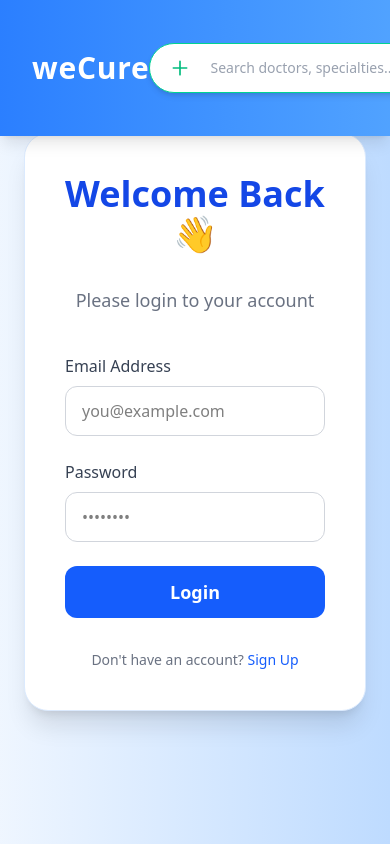
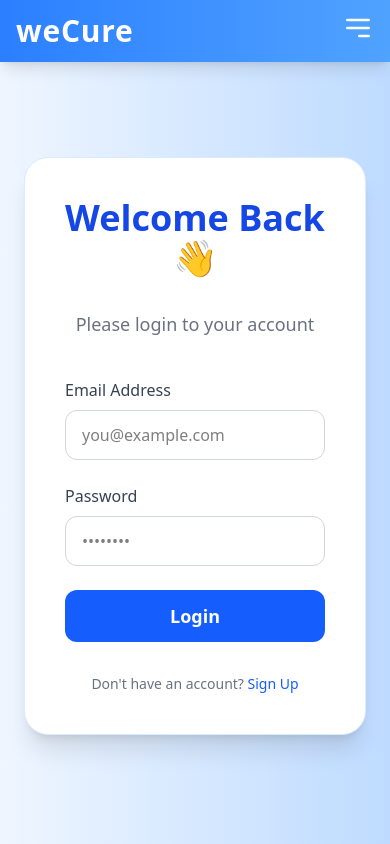
Before and after one commit to devsaini07/weCure-frontend, a React (Vite) app: page /login in a window 390 px wide. Shown: the top 844 px of the page. Built offline with nearby package versions, Linux system fonts and the light colour scheme.

Commit message:
tailwind update

```diff
--- a/src/pages/Appointment.jsx
+++ b/src/pages/Appointment.jsx
@@ -75,7 +75,7 @@ const Appointment = () => {
   };
   return (
     <>
-      <section className="min-h-screen bg-gradient-to-br from-blue-50 to-blue-200 py-12 flex justify-center items-start px-4">
+      <section className="pt-24 min-h-screen bg-gradient-to-br from-blue-50 to-blue-200 py-12 flex justify-center items-start px-4">
         <div className="bg-white p-10 rounded-3xl shadow-2xl w-full max-w-2xl border border-blue-100">
           <h1 className="text-4xl font-extrabold text-blue-700 mb-8 text-center animate-fade-in">
             Book an Appointment
--- a/src/pages/Dashboard.jsx
+++ b/src/pages/Dashboard.jsx
@@ -40,7 +40,7 @@ const Dashboard = () => {
   return (
     <>
 
-      <section className="min-h-screen bg-gradient-to-br from-blue-50 to-blue-200 py-12 px-6">
+      <section className="min-h-screen pt-24 bg-gradient-to-br from-blue-50 to-blue-200 py-12 px-6">
         <h1 className="text-4xl font-extrabold text-blue-700 mb-8 text-center">
           My Appointments
         </h1>
--- a/src/pages/Home.jsx
+++ b/src/pages/Home.jsx
@@ -11,7 +11,7 @@ const Home = () => {
     <>
       {/* <Navbar /> */}
 
-      <section className="bg-gradient-to-r from-blue-50 to-blue-100 py-28 px-8">
+      <section className="pt-24 bg-gradient-to-r from-blue-50 to-blue-100 py-28 px-8">
         <div className="max-w-7xl mx-auto flex flex-col md:flex-row items-center justify-between gap-10">
           {/* Step 1 */}
           <div className="flex flex-col items-center text-center bg-white p-8 rounded-2xl shadow-md hover:shadow-xl transition duration-300">
--- a/src/pages/Login.jsx
+++ b/src/pages/Login.jsx
@@ -35,7 +35,7 @@ const Login = () => {
   return (
     <>
       {/* <Navbar /> */}
-      <section className="min-h-screen bg-gradient-to-r from-blue-50 to-blue-200 flex items-center justify-center px-6 py-12">
+      <section className="min-h-screen pt-24 bg-gradient-to-r from-blue-50 to-blue-200 flex items-center justify-center px-6 py-12">
         <div className="bg-white p-10 rounded-3xl shadow-xl w-full max-w-lg border border-blue-100">
           <h1 className="text-4xl font-extrabold text-blue-700 mb-8 text-center animate-fade-in">
             Welcome Back 👋
--- a/src/pages/Navbar.jsx
+++ b/src/pages/Navbar.jsx
@@ -10,6 +10,7 @@ const Navbar = () => {
   const isLoggedIn = !!localStorage.getItem("token");
 
   const [searchTerm, setSearchTerm] = useState("");
+  const [isMenuOpen, setIsMenuOpen] = useState(false); // State for mobile menu
 
   const handleLogout = () => {
     localStorage.removeItem("token");
@@ -23,19 +24,27 @@ const Navbar = () => {
     doc.name.toLowerCase().includes(searchTerm.toLowerCase())
   );
 
+  const navLinks = [
+    { path: "/", label: "Home" },
+    { path: "/dashboard", label: "Dashboard" },
+    { path: "/ourdoctors", label: "Our Doctors" },
+    { path: "/services", label: "Services" },
+  ];
+
   return (
     <>
-      <nav className="fixed top-0 left-0 w-full bg-gradient-to-r from-blue-500 to-blue-400 px-8 py-3 flex justify-between items-center shadow-lg z-50">
-
+      <nav className="fixed top-0 left-0 w-full bg-gradient-to-r from-blue-500 to-blue-400 px-4 sm:px-8 py-3 flex justify-between items-center shadow-lg z-50">
+        {/* Logo */}
         <h1 className="text-3xl text-white font-extrabold tracking-wide">
           weCure
         </h1>
 
-
+        {/* Desktop Search and Links */}
+        <div className="hidden lg:flex items-center gap-6">
+          {/* Search Bar */}
           <div className="relative w-72">
-          <div className="flex items-center bg-white rounded-full px-5 py-2 border border-emerald-400 shadow-md focus-within:border-emerald-500 transition-all duration-200 w-96">
-
-            <span className="text-emerald-500 mr-4 flex items-center">
+            <div className="flex items-center bg-white rounded-full px-4 py-2 border border-emerald-400 shadow-md">
+              <span className="text-emerald-500 mr-3">
                 <svg
                   xmlns="http://www.w3.org/2000/svg"
                   className="h-5 w-5"
@@ -51,23 +60,17 @@ const Navbar = () => {
                   />
                 </svg>
               </span>
-
-
               <input
                 type="text"
-              placeholder="Search doctors, specialties..."
-              className="flex-grow text-sm text-gray-700 outline-none px-1 placeholder-gray-400"
+                placeholder="Search doctors..."
+                className="flex-grow text-sm text-gray-700 outline-none placeholder-gray-400"
                 value={searchTerm}
                 onChange={(e) => setSearchTerm(e.target.value)}
               />
-
-
               <button className="bg-emerald-500 hover:bg-emerald-600 text-white p-2 rounded-full transition duration-200">
                 <img src={search} alt="Search" className="h-4 w-4" />
               </button>
             </div>
-
-
             {searchTerm && (
               <div className="absolute bg-white border border-gray-200 rounded-lg shadow-md mt-1 w-full max-h-60 overflow-y-auto">
                 {filteredDoctors.length > 0 ? (
@@ -85,20 +88,16 @@ const Navbar = () => {
                     </div>
                   ))
                 ) : (
-                <div className="px-4 py-2 text-gray-500">No doctors found</div>
+                  <div className="px-4 py-2 text-gray-500">
+                    No doctors found
+                  </div>
                 )}
               </div>
             )}
           </div>
 
-
-        <div className="flex items-center gap-6">
-          {[
-            { path: "/", label: "Home" },
-            { path: "/dashboard", label: "Dashboard" },
-            { path: "/ourdoctors", label: "Our Doctors" },
-            { path: "/services", label: "Services" },
-          ].map((link) => (
+          {/* Nav Links */}
+          {navLinks.map((link) => (
             <Link
               key={link.path}
               to={link.path}
@@ -107,8 +106,10 @@ const Navbar = () => {
               {link.label}
             </Link>
           ))}
+        </div>
 
-
+        {/* Desktop Login/Logout */}
+        <div className="hidden lg:block">
           {isLoggedIn ? (
             <button
               onClick={handleLogout}
@@ -124,7 +125,76 @@ const Navbar = () => {
             </Link>
           )}
         </div>
+
+        {/* Mobile Menu Button */}
+        <div className="lg:hidden">
+          <button
+            onClick={() => setIsMenuOpen(!isMenuOpen)}
+            className="text-white focus:outline-none"
+          >
+            <svg
+              className="h-8 w-8"
+              fill="none"
+              viewBox="0 0 24 24"
+              stroke="currentColor"
+            >
+              {isMenuOpen ? (
+                <path
+                  strokeLinecap="round"
+                  strokeLinejoin="round"
+                  strokeWidth={2}
+                  d="M6 18L18 6M6 6l12 12"
+                />
+              ) : (
+                <path
+                  strokeLinecap="round"
+                  strokeLinejoin="round"
+                  strokeWidth={2}
+                  d="M4 6h16M4 12h16m-7 6h7"
+                />
+              )}
+            </svg>
+          </button>
+        </div>
       </nav>
+
+      {/* Mobile Menu */}
+      {isMenuOpen && (
+        <div className="fixed top-16 left-0 w-full bg-blue-400 lg:hidden shadow-lg z-40">
+          <div className="flex flex-col items-center gap-4 py-4">
+            {navLinks.map((link) => (
+              <Link
+                key={link.path}
+                to={link.path}
+                className="text-white text-lg hover:text-green-200 transition duration-200"
+                onClick={() => setIsMenuOpen(false)} // Close menu on click
+              >
+                {link.label}
+              </Link>
+            ))}
+            {isLoggedIn ? (
+              <button
+                onClick={() => {
+                  handleLogout();
+                  setIsMenuOpen(false);
+                }}
+                className="bg-red-500 text-white px-4 py-2 rounded-lg hover:bg-red-600 shadow-md transition duration-200"
+              >
+                Logout
+              </button>
+            ) : (
+              <Link to="/login">
+                <button
+                  onClick={() => setIsMenuOpen(false)}
+                  className="bg-emerald-400 text-white font-medium px-6 py-2 rounded-full shadow-md hover:bg-emerald-500 transition duration-300"
+                >
+                  Login / Sign Up
+                </button>
+              </Link>
+            )}
+          </div>
+        </div>
+      )}
 
       <ToastContainer position="top-right" autoClose={3000} />
     </>
--- a/src/pages/OurDoctors.jsx
+++ b/src/pages/OurDoctors.jsx
@@ -9,7 +9,7 @@ const OurDoctors = () => {
   return (
     <>
 
-      <section className="bg-blue-50 py-12 px-8">
+      <section className=" pt-24 bg-blue-50 py-12 px-8">
         <h1 className="text-center text-4xl font-bold mb-10 text-blue-900">
           Our Specialist Doctors
         </h1>
--- a/src/pages/Services.jsx
+++ b/src/pages/Services.jsx
@@ -43,7 +43,7 @@ const services = [
 const Services = () => {
   return (
     <>
-      <section className="bg-blue-50 py-12 px-8">
+      <section className="pt-24 bg-blue-50 py-12 px-8">
         <h1 className="text-center text-4xl font-bold mb-10 text-blue-900">
           Our Services
         </h1>
--- a/src/pages/SignUp.jsx
+++ b/src/pages/SignUp.jsx
@@ -33,7 +33,7 @@ const Signup = () => {
   };
 
   return (
-    <section className="min-h-screen bg-gradient-to-r from-blue-50 to-blue-200 flex items-center justify-center px-6 py-12">
+    <section className="min-h-screen pt-24 bg-gradient-to-r from-blue-50 to-blue-200 flex items-center justify-center px-6 py-12">
       <div className="bg-white p-10 rounded-3xl shadow-xl w-full max-w-lg border border-blue-100">
         <h1 className="text-4xl font-extrabold text-blue-700 mb-8 text-center animate-fade-in">
           Create an Account 🚀
--- a/src/pages/ai.jsx
+++ b/src/pages/ai.jsx
@@ -53,7 +53,7 @@ export default function AIChatAssistant() {
   }, [messages]);
 
   return (
-    <div className="flex flex-col h-screen bg-gradient-to-br from-green-50 via-blue-50 to-indigo-100">
+    <div className="pt-24 flex flex-col h-screen bg-gradient-to-br from-green-50 via-blue-50 to-indigo-100">
       {/* Header */}
       <header className="bg-white/80 backdrop-blur-md shadow-sm p-4 flex justify-between items-center border-b border-gray-200 sticky top-0 z-10">
         <h1 className="text-2xl font-bold text-gray-800 tracking-tight flex items-center gap-3">
```
Lines whose indentation alone changed are shown as unchanged.
